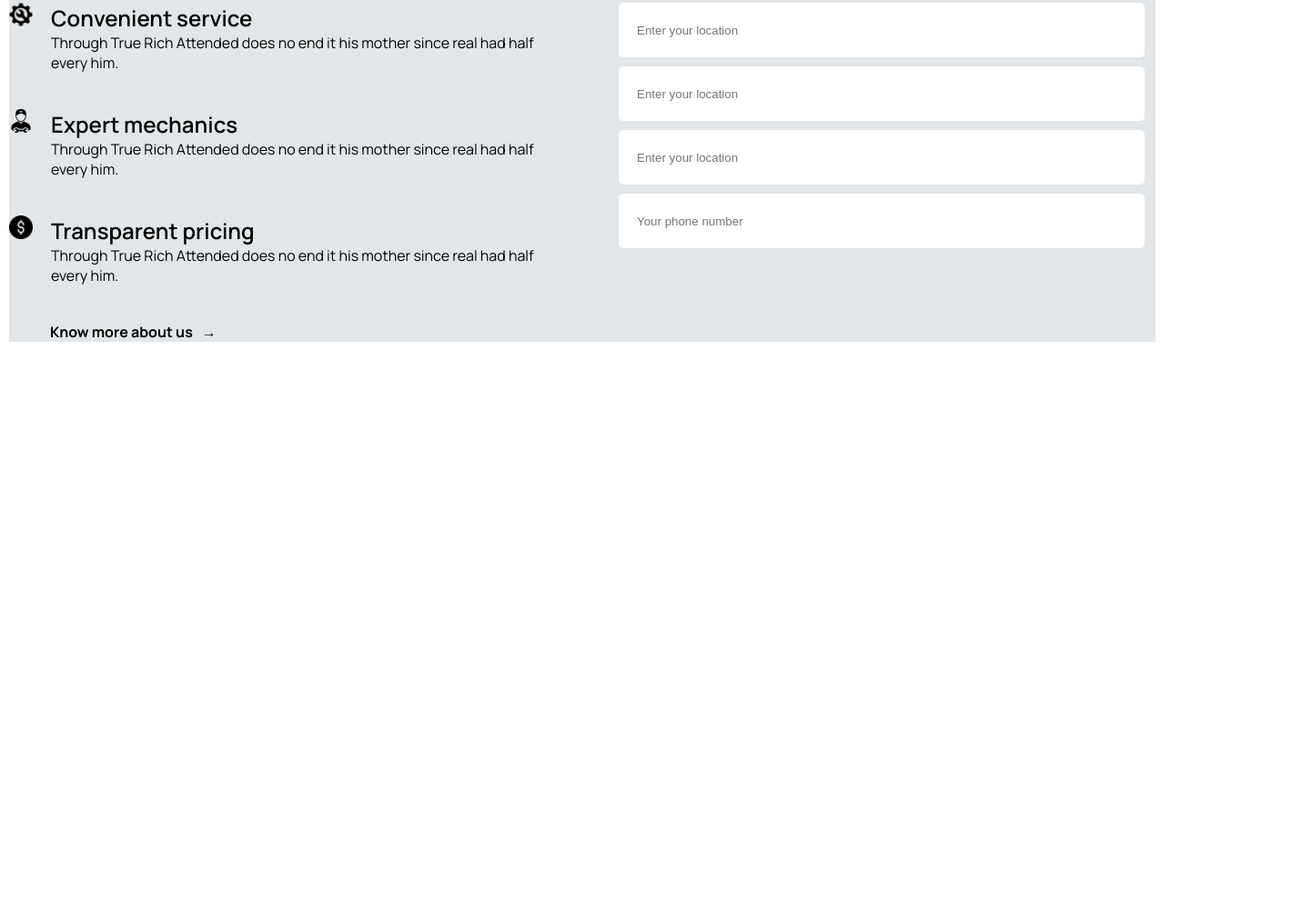
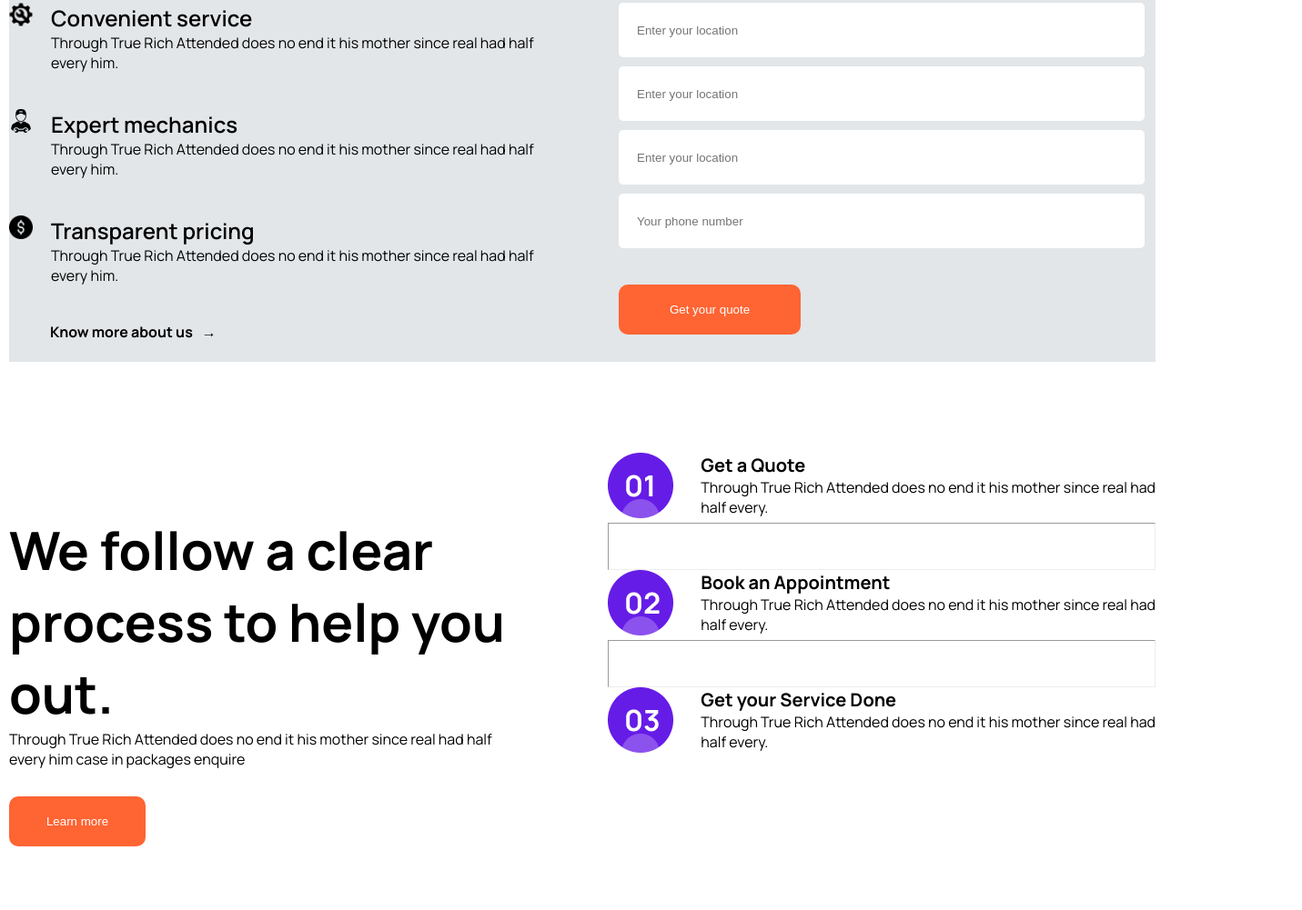
Before and after one commit to LovethEmah/FIRST-PROJECT, a plain HTML site: page index.html in a window 1280 px wide. Shown: the part 1104-2105 px from the top of the page at 91% size, 1431 px wide, since content can reach past the window. Before the commit the page ends 1490 px from the top, so only its background shows below. Drawn offline with Linux system fonts and the light colour scheme.

Commit message:
section three

```diff
--- a/index.html
+++ b/index.html
@@ -16,14 +16,15 @@
 </head>
 
 <body>
-    <section class="nav-and-header">
+    <section class="header__banner">
+        <header>
 
             <nav class="nav-bar">
-            <div class="nav-bar-left">
+                <div class="nav-logo-container">
                     <img class="nav-logo" src="./images/navlogo.png" alt="logo">
                 </div>
 
-            <div class="nav-bar-right">
+                <div class="navbar-list-container">
                     <ul class="navbar-list">
                         <li><a href="http://127.0.0.1:5500/index.html">Home</a></li>
                         <li><a href="http://127.0.0.1:5500/aboutpage/AboutUs.html">About us</a></li>
@@ -35,23 +36,23 @@
                     <hr class="line">
 
                     <div class="assistance">
-                    <img class="assistance-icon" src="./images/AssistanceIcon.png" alt="" height="40px" width="40px">
+                        <img class="assistance-icon" src="./images/AssistanceIcon.png" alt="" height="40px"
+                            width="40px">
                         <div>
                             <p>Road Assistance</p>
                             <p class="assistance-number">1800 265 24 52</p>
                         </div>
                     </div>
                 </div>
-
-
-
+            </nav>
+        </header>
 
 
         </nav>
-        <header>
-            <div class="header-left">
-                <h2 class="header-text">Get your vehicle service done online at one place</h2>
-                <button class="header-button" type="submit">
+        <div class="banner-text-and-banner">
+            <div class="banner-text-container">
+                <h2 class="banner-text">Get your vehicle service done online at one place</h2>
+                <button class="banner-button" type="submit">
                     <p>Book a service</p>
                 </button>
                 <div class="open">
@@ -62,12 +63,12 @@
                     </div>
                 </div>
             </div>
-            <div class="header-right">
-                <img class="service" src="./images/serviceImage.png" alt="">
-                <img class="ratings" src="./images/Rating.png" alt="">
-                <img class="header-image" src="./images/headerImage.png" alt="">
+            <div class="banner-images">
+                <img class="service" src="./images/serviceImage.png" alt="" width="300px" height="250px">
+                <img class="ratings" src="./images/Rating.png" alt="" width="300px" height="250px">
+                <img class="banner-image" src="./images/headerImage.png" alt="">
             </div>
-        </header>
+        </div>
     </section>
 
     <section class="quote">
@@ -117,7 +118,60 @@
                 </div>
             </form>
 
+            <button class="quote-right-button" type="submit">
+                <p>Get your quote</p>
+            </button>
 
+
+        </div>
+
+    </section>
+
+    <section class="process-section">
+        <div class="process-section-left">
+            <h2 class="process-section-h2">We follow a clear process to help you out.</h2>
+            <p class="smaller-text">Through True Rich Attended does no end it his mother since real had half every him case in packages enquire</p>
+            <button class="process-section-button">
+                <p>Learn more</p>
+            </button>
+        </div>
+
+        <div class="process-section-right">
+            <div class="logo__hr">
+                <div>
+                    <img src="./images/processIcon1.png" alt="">
+                    <!-- <hr class="vertical-line"> -->
+                </div>
+                <div class="process-text">
+                    <p class="bold-text">Get a Quote</p>
+                    <p>Through True Rich Attended does no end it his mother since real had half every.</p>
+                </div>
+            </div>
+
+            <hr class="vertical-line">
+
+            <div class="logo__hr">
+                <div>
+                    <img src="./images/processIcon2.png" alt="">
+                    <!-- <hr class="vertical-line"> -->
+                </div>
+                <div class="process-text">
+                    <p class="bold-text">Book an Appointment</p>
+                    <p>Through True Rich Attended does no end it his mother since real had half every.</p>
+                </div>
+            </div>
+
+            <hr class="vertical-line">
+
+            <div class="logo__hr">
+                <div>
+                    <img src="./images/processIcon3.png" alt="">
+                </div>
+                <div class="process-text">
+                    <p class="bold-text">Get your Service Done</p>
+                    <p>Through True Rich Attended does no end it his mother since real had half every.</p>
+                </div>
+            </div>
         </div>
 
     </section>
--- a/styles.css
+++ b/styles.css
@@ -14,7 +14,7 @@
     align-items: center;
 }
 
-.nav-bar-left {
+.nav-logo-container {
     flex: 1;
 }
 
@@ -44,7 +44,7 @@
   align-self: center;
 }
 
-.nav-bar-right {
+.navbar-list-container {
     display: flex;
     gap: 30px;
 
@@ -63,7 +63,7 @@
 
 }
 
-header{
+.banner-text-and-banner{
     display: flex;
     align-items: center;
     margin-top: 60px;
@@ -73,20 +73,21 @@ header{
 
 .header-right {
     /* width: 50%; */
-    /* flex: 1; */
+    flex: 1;
 }
 
-.header-left {
+.banner-text-container {
+    flex: 1;
     /* width: 50%; */
 
 }
 
-.header-text {
+.banner-text {
     font-weight: bold;
     font-size: 60px;
 }
 
-.header-button {
+.banner-button {
     background-color: #FF6433;
     border-radius: 10px;
     cursor: pointer;
@@ -98,7 +99,7 @@ header{
 
 }
 
-.header-button p {
+.banner-button p {
     color: white;
 }
 
@@ -114,21 +115,28 @@ header{
 
 }
 
-.header-right {
+.banner-images {
     position: relative;
 }
 
 .service {
     position: absolute;
-    right: 250px;
+    /* border: 1px solid red; */
+    right: 0;
+    left: -100px;
 
 }
 
 .ratings {
     position: absolute;
+    /* border: 1px solid red; */
     left: 180px;
-    bottom: -80px;
+    bottom: 0;
 
+}
+
+.banner-image {
+    width: 100%;
 }
 
 
@@ -215,3 +223,85 @@ form input {
  ::placeholder {
     padding: 20px;
  }
+
+ .quote-right-button {
+    background-color: #FF6433;
+    border-radius: 10px;
+    cursor: pointer;
+    padding: 20px;
+    border-style: none;
+    width: 200px;
+    margin-top: 30px;
+    margin-bottom: 30px;
+
+ }
+
+ .quote-right-button p {
+    color: white;
+
+ }
+
+ .process-section {
+    display: flex;
+    gap: 100px;
+    margin-top: 100px;
+    justify-items: center;
+    width: 100%;
+    height: 500px;
+ }
+
+ .logo__hr {
+    display: flex;
+    gap: 30px;
+    /* width: 100%; */
+
+ }
+
+ .vertical-line {
+    height: 50px;
+
+ }
+
+ .bold-text {
+    font-size: 20px;
+    font-weight: bold;
+
+ }
+
+ .process-section-h2 {
+    font-size: 58px;
+    font-weight: bold;
+
+ }
+
+ .smaller-text {
+    margin-bottom: 30px;
+ }
+
+ .process-section-left {
+    width: 50%;
+    align-self: center;
+    /* border: solid red; */
+
+ }
+
+ .process-section-right {
+    /* border: solid red; */
+    /* height: 500px; */
+
+ }
+
+
+.process-section-button {
+    background-color: #FF6433;
+    border-radius: 10px;
+    cursor: pointer;
+    padding: 20px;
+    border-style: none;
+    width: 150px;
+
+}
+
+.process-section-button p {
+    color: white;
+}
```
Also changed, not shown: images/processIcon1.png (added), images/processIcon2.png (added), images/processIcon3.png (added). Lines whose indentation alone changed are shown as unchanged.
